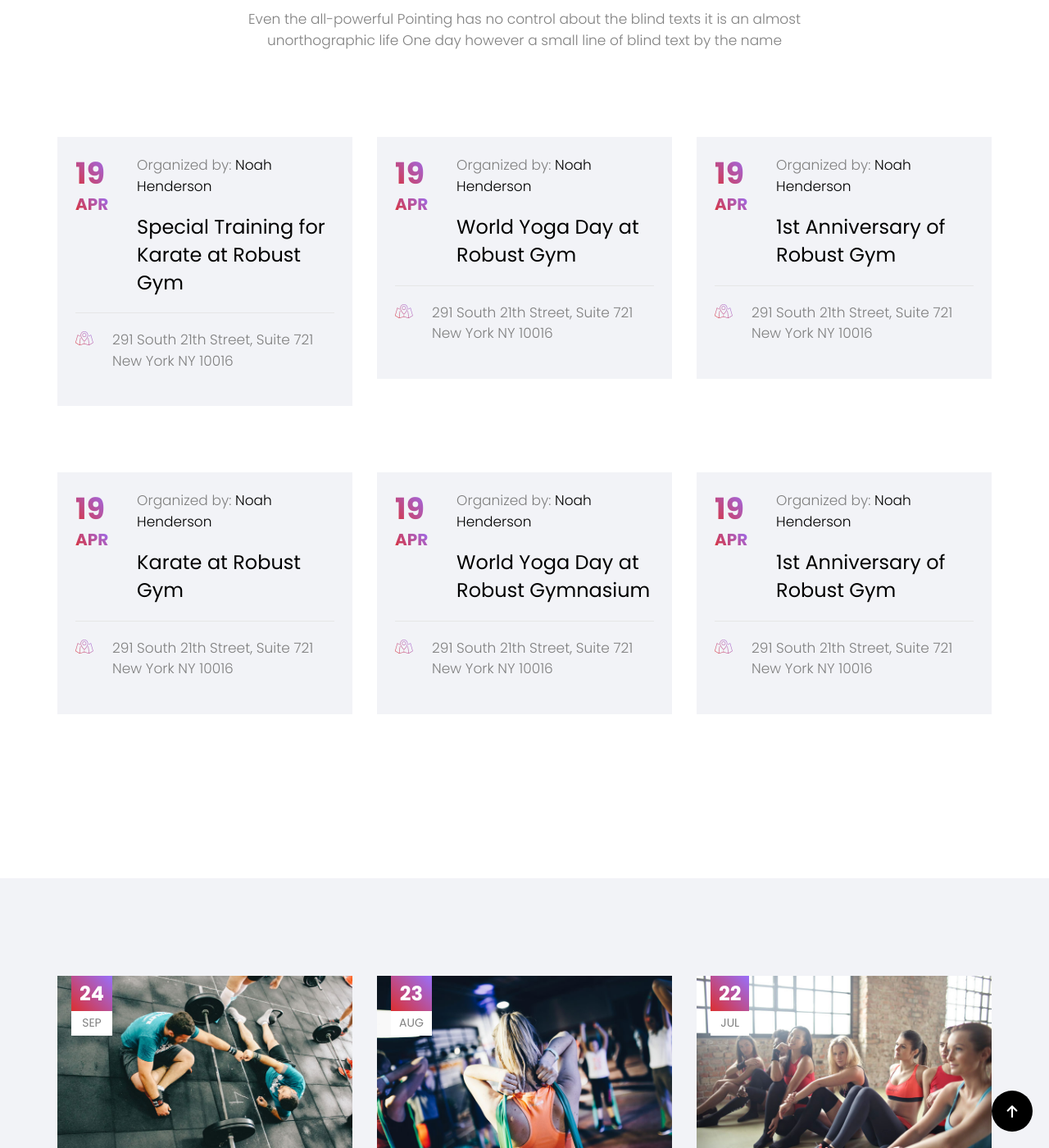
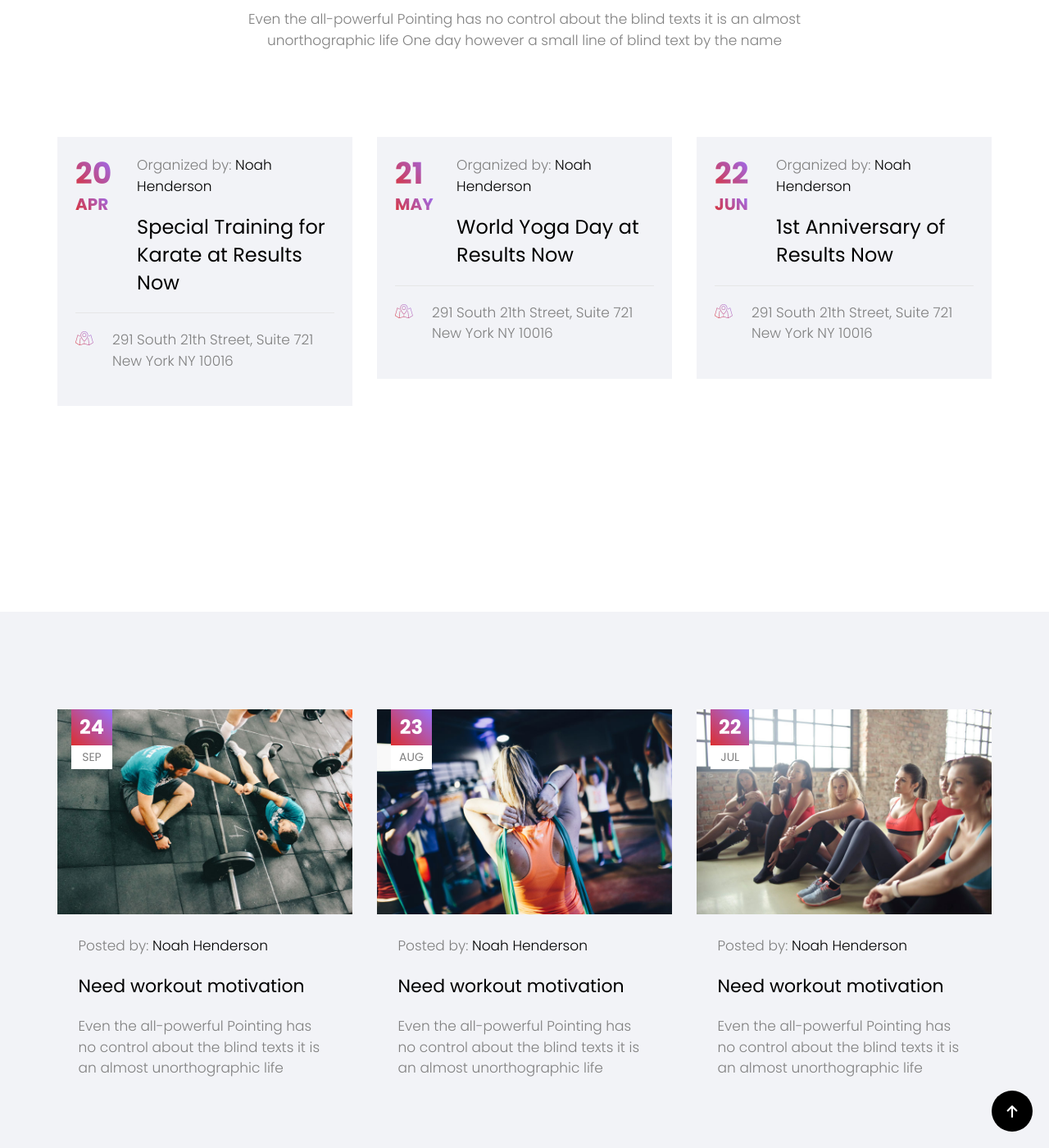
Before and after one commit to ResultsNow/resultsnow.github.io, a Jekyll site: the page built from index.html, in a window 1280 px wide and 1400 px high, scrolled down 5214 px. Shown: the whole window at 82% size. Built offline with Jekyll 4.4.1, drawn with Linux system fonts in a browser that asks for light colours; some web fonts are replaced; some of the changed text lies outside the part shown.

Commit message:
add events

```diff
--- a/_config.yml
+++ b/_config.yml
@@ -1,8 +1,9 @@
 # Site settings
 title: Results Now
-tagline: "Changing the world, one uninspired quote at a time"
+tagline: "Far from the countries Vokalia and Consonantia, there live the blind texts. Separated they live in Bookmarksgrove right at the coast of the Semantics"
 url: "https://resultsnowfitness.net" # The base hostname & protocol for your site. Use it if you need absolute URL's
 description: ""
+future: true
 
 # Social
 socialimg: /img/social.jpg # be sure to change this image
--- a/_includes/events-include.html
+++ b/_includes/events-include.html
@@ -6,84 +6,26 @@
     </div>
 </div>
 <div class="row row-pb-sm">
+    {% for post in site.categories.events reversed %}
+    {% assign mod3 = forloop.index | modulo: 3 %}
     <div class="col-md-4 animate-box">
         <div class="event-entry">
             <div class="desc">
-                <p class="meta"><span class="day">19</span><span class="month">Apr</span></p>
-                <p class="organizer"><span>Organized by:</span> <span>Noah Henderson</span></p>
-                <h2><a href="event.html">Special Training for Karate at Robust Gym</a></h2>
+                <p class="meta"><span class="day">{{ post.date | date: "%d" }}</span><span class="month">{{
+                        post.date | date: "%b" }}</span></p>
+                <p class="organizer"><span>Organized by:</span> <span>{{ post.organizer }}</span></p>
+                <h2><a href="{{ post.url }}">{{ post.title }}</a></h2>
             </div>
             <div class="location">
                 <span class="icon"><i class="icon-map"></i></span>
-                <p>291 South 21th Street, Suite 721 New York NY 10016</p>
+                <p>{{ post.location }}</p>
             </div>
+            {{ post.excerpt }}
         </div>
     </div>
-    <div class="col-md-4 animate-box">
-        <div class="event-entry">
-            <div class="desc">
-                <p class="meta"><span class="day">19</span><span class="month">Apr</span></p>
-                <p class="organizer"><span>Organized by:</span> <span>Noah Henderson</span></p>
-                <h2><a href="event.html">World Yoga Day at Robust Gym</a></h2>
-            </div>
-            <div class="location">
-                <span class="icon"><i class="icon-map"></i></span>
-                <p>291 South 21th Street, Suite 721 New York NY 10016</p>
-            </div>
-        </div>
-    </div>
-    <div class="col-md-4 animate-box">
-        <div class="event-entry">
-            <div class="desc">
-                <p class="meta"><span class="day">19</span><span class="month">Apr</span></p>
-                <p class="organizer"><span>Organized by:</span> <span>Noah Henderson</span></p>
-                <h2><a href="event.html">1st Anniversary of Robust Gym</a></h2>
-            </div>
-            <div class="location">
-                <span class="icon"><i class="icon-map"></i></span>
-                <p>291 South 21th Street, Suite 721 New York NY 10016</p>
-            </div>
-        </div>
-    </div>
+    {% if mod3 == 0 %}
 </div>
 <div class="row row-pb-sm">
-    <div class="col-md-4 animate-box">
-        <div class="event-entry">
-            <div class="desc">
-                <p class="meta"><span class="day">19</span><span class="month">Apr</span></p>
-                <p class="organizer"><span>Organized by:</span> <span>Noah Henderson</span></p>
-                <h2><a href="event.html">Karate at Robust Gym</a></h2>
-            </div>
-            <div class="location">
-                <span class="icon"><i class="icon-map"></i></span>
-                <p>291 South 21th Street, Suite 721 New York NY 10016</p>
-            </div>
-        </div>
-    </div>
-    <div class="col-md-4 animate-box">
-        <div class="event-entry">
-            <div class="desc">
-                <p class="meta"><span class="day">19</span><span class="month">Apr</span></p>
-                <p class="organizer"><span>Organized by:</span> <span>Noah Henderson</span></p>
-                <h2><a href="event.html">World Yoga Day at Robust Gymnasium</a></h2>
-            </div>
-            <div class="location">
-                <span class="icon"><i class="icon-map"></i></span>
-                <p>291 South 21th Street, Suite 721 New York NY 10016</p>
-            </div>
-        </div>
-    </div>
-    <div class="col-md-4 animate-box">
-        <div class="event-entry">
-            <div class="desc">
-                <p class="meta"><span class="day">19</span><span class="month">Apr</span></p>
-                <p class="organizer"><span>Organized by:</span> <span>Noah Henderson</span></p>
-                <h2><a href="event.html">1st Anniversary of Robust Gym</a></h2>
-            </div>
-            <div class="location">
-                <span class="icon"><i class="icon-map"></i></span>
-                <p>291 South 21th Street, Suite 721 New York NY 10016</p>
-            </div>
-        </div>
-    </div>
+    {% endif %}
+    {% endfor %}
 </div>
```
Also changed, not shown: 404.md (added, +5 -0 lines), _posts/2018-04-19-special-training-for-karate.md (added, +11 -0 lines), _posts/2019-05-20-world-yoga-day.md (added, +11 -0 lines), _posts/2019-06-21-first-anniversary.md (added, +11 -0 lines).
